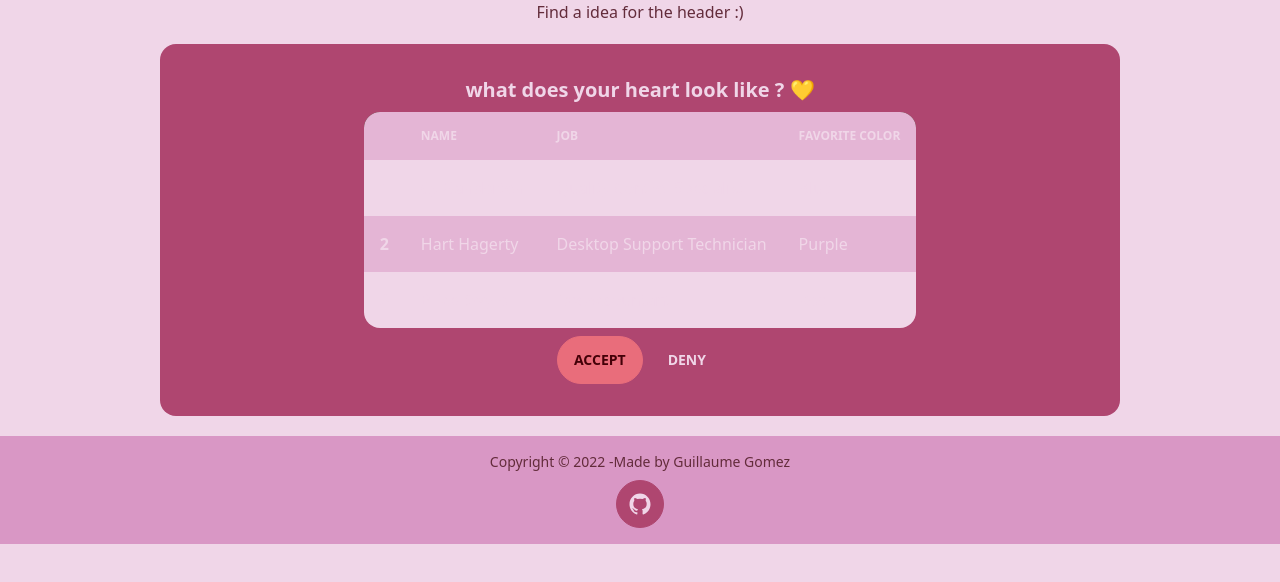
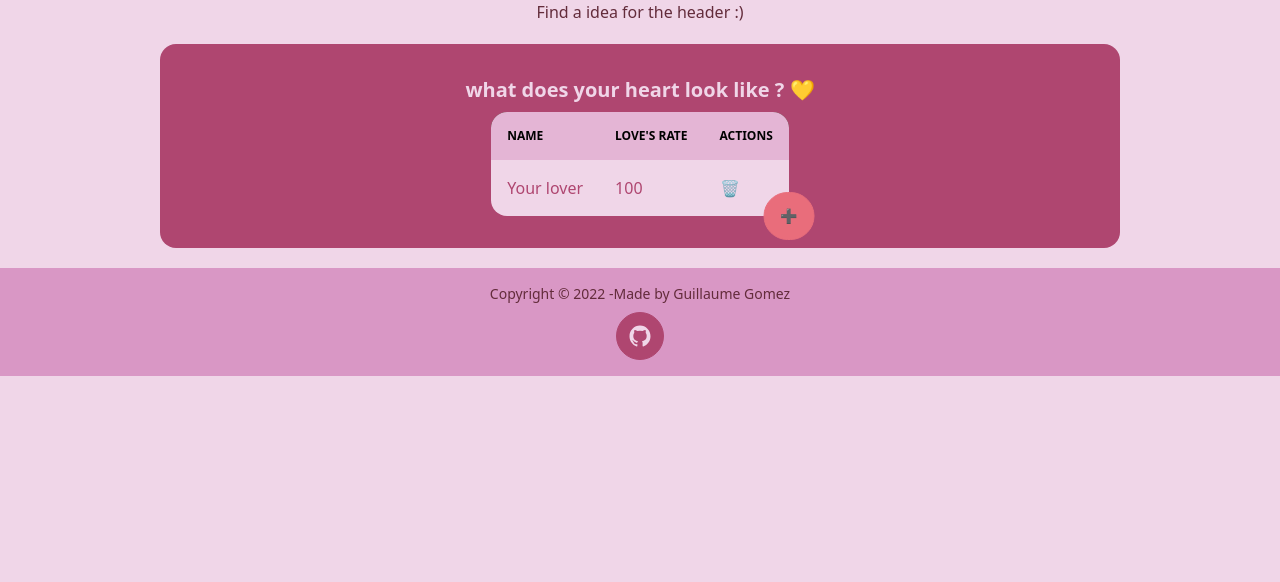
Before and after one commit to guillaume-gomez/split-my-heart, a React (Create React App) app: page / in a window 1280 px wide. Shown: the top 582 px of the page. Built offline with nearby package versions, Linux system fonts and the light colour scheme.

Commit message:
start to interact with lovers :)

```diff
--- a/src/Components/Form.tsx
+++ b/src/Components/Form.tsx
@@ -4,19 +4,52 @@ import LoverTable from "./LoverTable";
 export interface LoverInterface {
   name: string;
   percentage: number;
+  edited: boolean;
 }
 
+const defaultLover : LoverInterface = {name: "Your lover", percentage: 100, edited: false }
+
+const initialState : LoverInterface[] = [defaultLover];
+
 function Form() {
-  const [lovers, setLovers] = useState<LoverInterface[]>([]);
+  const [lovers, setLovers] = useState<LoverInterface[]>(initialState);
+
+  function deleteLover(index: number) {
+    const newLovers = lovers.filter((_lover, position) => index !== position);
+    setLovers(newLovers);
+  }
+
+  function addLover() {
+    const newLovers = [...lovers, defaultLover];
+    setLovers(newLovers);
+  }
+
+  function changeLover(index: number, loverUpdated: LoverInterface) {
+    const newLovers = lovers.map((lover, position) => {
+      if(index === position) {
+        return loverUpdated;
+      };
+      return lover;
+    });
+    console.log(loverUpdated);
+    setLovers(newLovers)
+  }
+
+  console.log(lovers)
 
   return (
     <div className="card w-3/4 bg-neutral text-neutral-content">
       <div className="card-body items-center text-center">
         <h2 className="card-title">what does your heart look like ? 💛</h2>
-        <LoverTable lovers={lovers} />
-        <div className="card-actions justify-end">
-          <button className="btn btn-primary">Accept</button>
-          <button className="btn btn-ghost">Deny</button>
+        <div className="indicator">
+          <div className="indicator-item indicator-bottom">
+            <button className="btn btn-primary" onClick={() => addLover()}>➕</button>
+          </div>
+          <LoverTable
+            lovers={lovers}
+            deleteLover={deleteLover}
+            changeLover={changeLover}
+          />
         </div>
       </div>
     </div>
--- a/src/Components/LoverTable.tsx
+++ b/src/Components/LoverTable.tsx
@@ -3,42 +3,54 @@ import { LoverInterface } from "./Form";
 
 interface LoverTableInterface {
   lovers: LoverInterface[];
+  deleteLover: (index: number) => void;
+  changeLover: (index: number, newLover: LoverInterface) => void;
 }
 
-function LoverTable({ lovers } : LoverTableInterface) {
+function LoverTable({ lovers, deleteLover, changeLover } : LoverTableInterface) {
   return (
     <div className="overflow-x-auto">
       <table className="table table-zebra w-full">
         <thead className="bg-warning-content">
-          <tr>
-            <th></th>
+          <tr className="text-black">
             <th>Name</th>
-            <th>Job</th>
-            <th>Favorite Color</th>
+            <th>Love's rate</th>
+            <th>Actions</th>
           </tr>
         </thead>
         <tbody>
+        { lovers.map((lover, index) => {
+          return (
+              <tr className="text-neutral">
+                <td>
+                  {
+                    lover.edited ?
+                    <input />
+                    :
+                    lover.name
+                  }
 
-          <tr>
-            <th>1</th>
-            <td>Cy Ganderton</td>
-            <td>Quality Control Specialist</td>
-            <td>Blue</td>
-          </tr>
-
-          <tr>
-            <th>2</th>
-            <td>Hart Hagerty</td>
-            <td>Desktop Support Technician</td>
-            <td>Purple</td>
-          </tr>
-
-          <tr>
-            <th>3</th>
-            <td>Brice Swyre</td>
-            <td>Tax Accountant</td>
-            <td>Red</td>
-          </tr>
+                </td>
+                <td>
+                  {
+                    lover.edited ?
+                    <input />
+                    :
+                    lover.percentage
+                  }
+                </td>
+                <td>
+                  {
+                    lovers.length > 1 ?
+                      <button onClick={() => changeLover(index, {...lover, edited: !lover.edited})}>🖊️</button>
+                    : <></>
+                  }
+                  <button onClick={() => deleteLover(index)}>🗑️</button>
+                </td>
+              </tr>
+            );
+          })
+        }
         </tbody>
       </table>
     </div>
```
